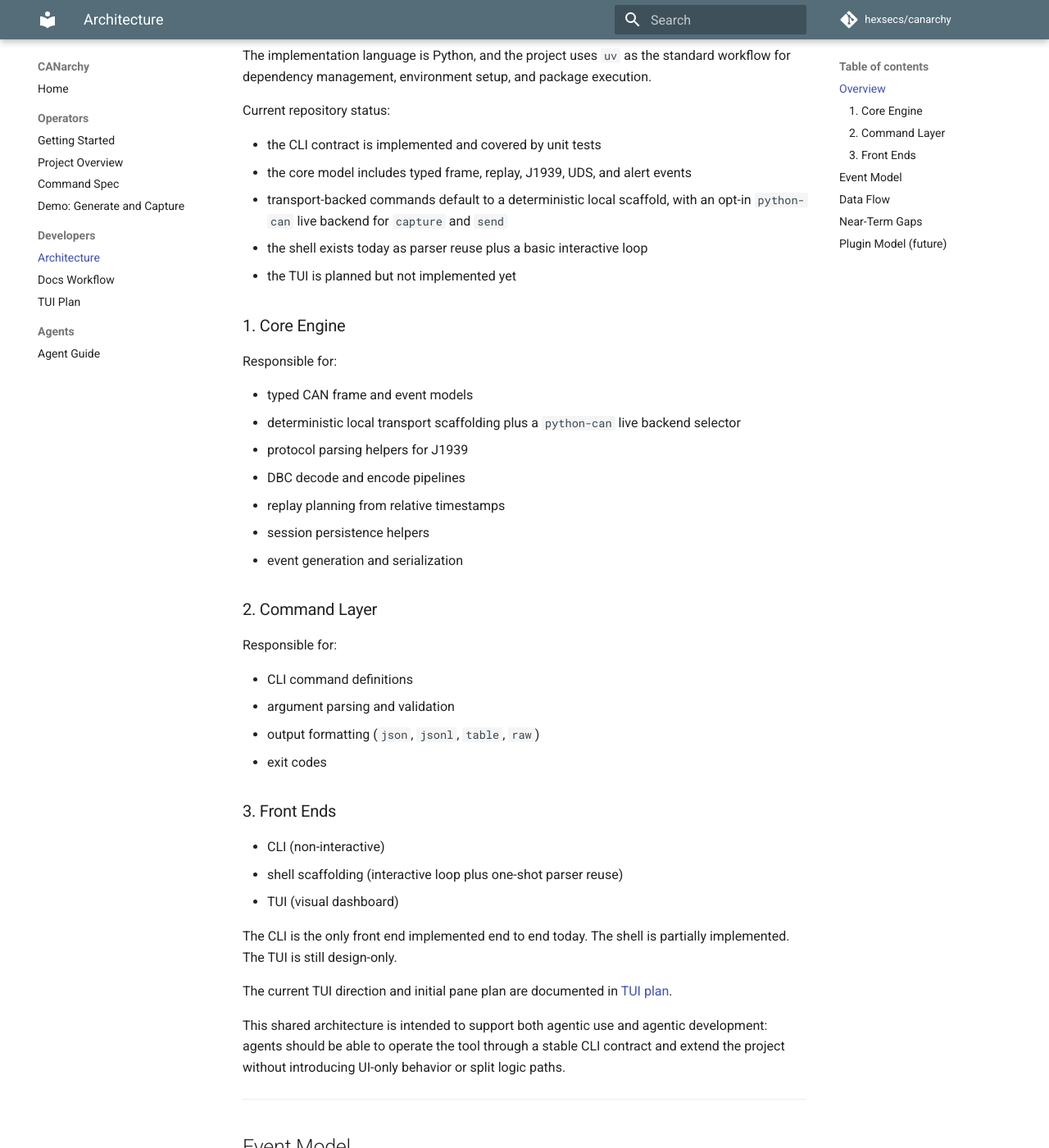
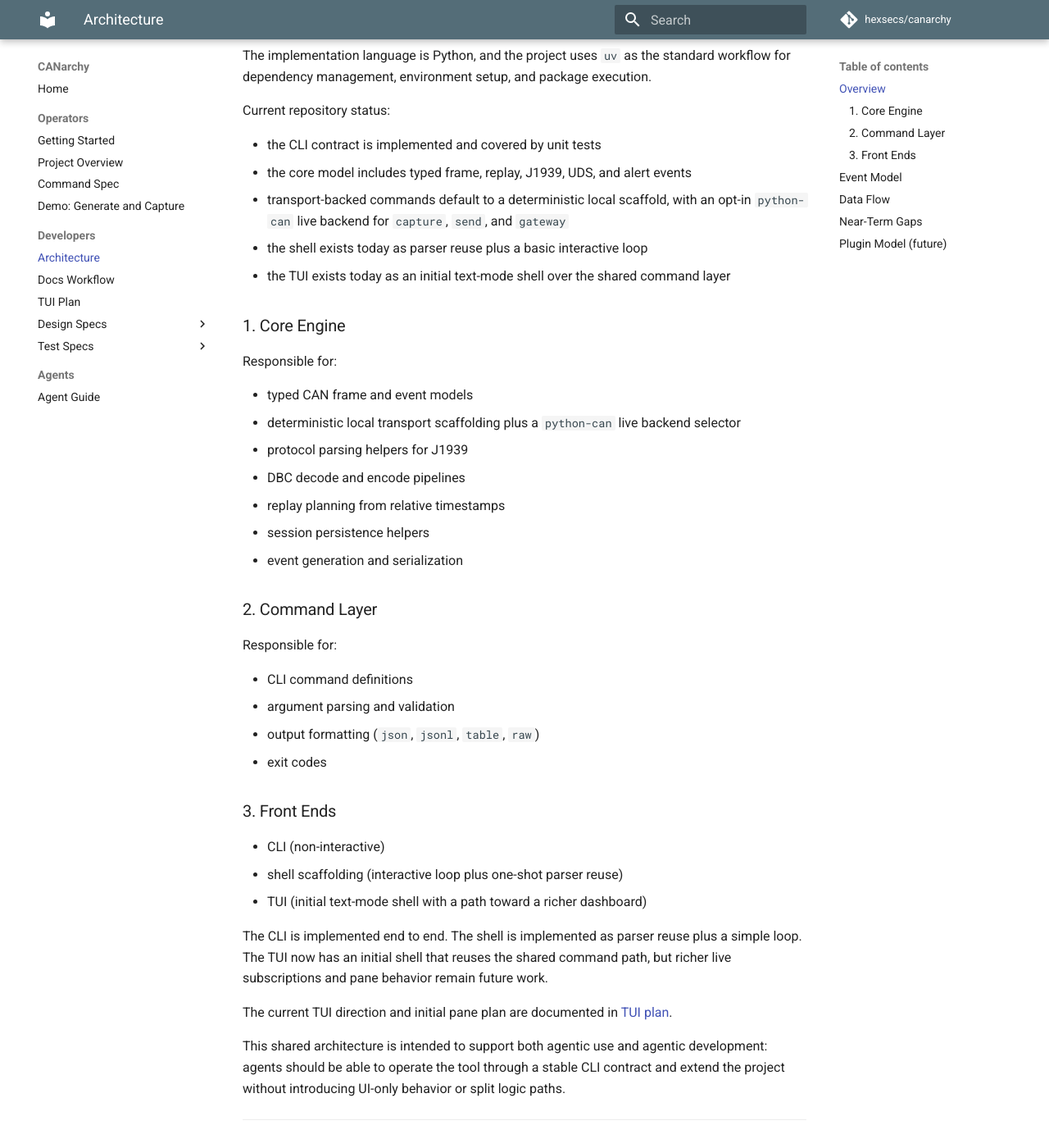
Before and after one commit to hexsecs/canarchy, an MkDocs documentation site: the page built from docs/architecture.md, in a window 1280 px wide and 1400 px high, scrolled down 257 px. Shown: the whole window at 82% size. Built offline with MkDocs 1.6.1 and Material for MkDocs 9.7.7, drawn with Linux system fonts in a browser that asks for light colours; comment, search, counter and statistics services are not loaded; some of the changed text lies outside the part shown.

Commit message:
Update docs for shipped TUI and specs

```diff
--- a/docs/architecture.md
+++ b/docs/architecture.md
@@ -10,9 +10,9 @@ Current repository status:
 
 * the CLI contract is implemented and covered by unit tests
 * the core model includes typed frame, replay, J1939, UDS, and alert events
-* transport-backed commands default to a deterministic local scaffold, with an opt-in `python-can` live backend for `capture` and `send`
+* transport-backed commands default to a deterministic local scaffold, with an opt-in `python-can` live backend for `capture`, `send`, and `gateway`
 * the shell exists today as parser reuse plus a basic interactive loop
-* the TUI is planned but not implemented yet
+* the TUI exists today as an initial text-mode shell over the shared command layer
 
 ### 1. Core Engine
 
@@ -39,9 +39,9 @@ Responsible for:
 
 * CLI (non-interactive)
 * shell scaffolding (interactive loop plus one-shot parser reuse)
-* TUI (visual dashboard)
+* TUI (initial text-mode shell with a path toward a richer dashboard)
 
-The CLI is the only front end implemented end to end today. The shell is partially implemented. The TUI is still design-only.
+The CLI is implemented end to end. The shell is implemented as parser reuse plus a simple loop. The TUI now has an initial shell that reuses the shared command path, but richer live subscriptions and pane behavior remain future work.
 
 The current TUI direction and initial pane plan are documented in [TUI plan](tui_plan.md).
 
@@ -67,7 +67,7 @@ These events power:
 
 * CLI output
 * shell command reuse and interactive shell output
-* planned TUI rendering
+* TUI rendering in the initial text-mode shell
 
 ---
 
@@ -84,10 +84,9 @@ Transport -> Frame -> Decode -> Protocol -> Analysis -> Event Stream
 These architectural pieces are not implemented end to end yet:
 
 * broader real transport coverage beyond the initial `python-can` virtual-backed path
-* export workflows
 * reverse engineering helpers beyond the CLI surface
 * fuzzing workflows beyond the CLI surface
-* the TUI runtime
+* richer TUI live subscriptions and pane behavior beyond the initial shell
 
 ## Plugin Model (future)
 
--- a/mkdocs.yml
+++ b/mkdocs.yml
@@ -50,6 +50,17 @@ nav:
       - Architecture: architecture.md
       - Docs Workflow: docs_site.md
       - TUI Plan: tui_plan.md
+      - Design Specs:
+          - Generate Command: design/generate-command.md
+          - Gateway Command: design/gateway-command.md
+          - Export Command: design/export-command.md
+          - Expanded J1939 Workflows: design/j1939-expanded-workflows.md
+          - TUI Shell: design/tui-shell.md
+      - Test Specs:
+          - Gateway Command: tests/gateway-command.md
+          - Export Command: tests/export-command.md
+          - Expanded J1939 Workflows: tests/j1939-expanded-workflows.md
+          - TUI Shell: tests/tui-shell.md
   - Agents:
       - Agent Guide: agents.md
 
```
Also changed, not shown: docs/tui_plan.md (+8 -6 lines).
